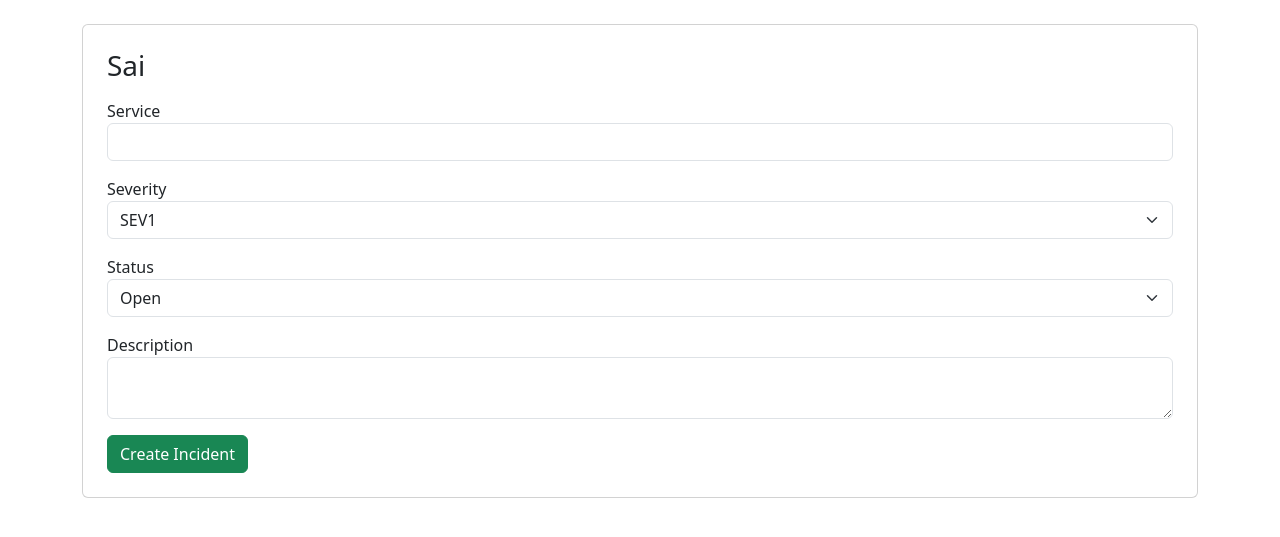
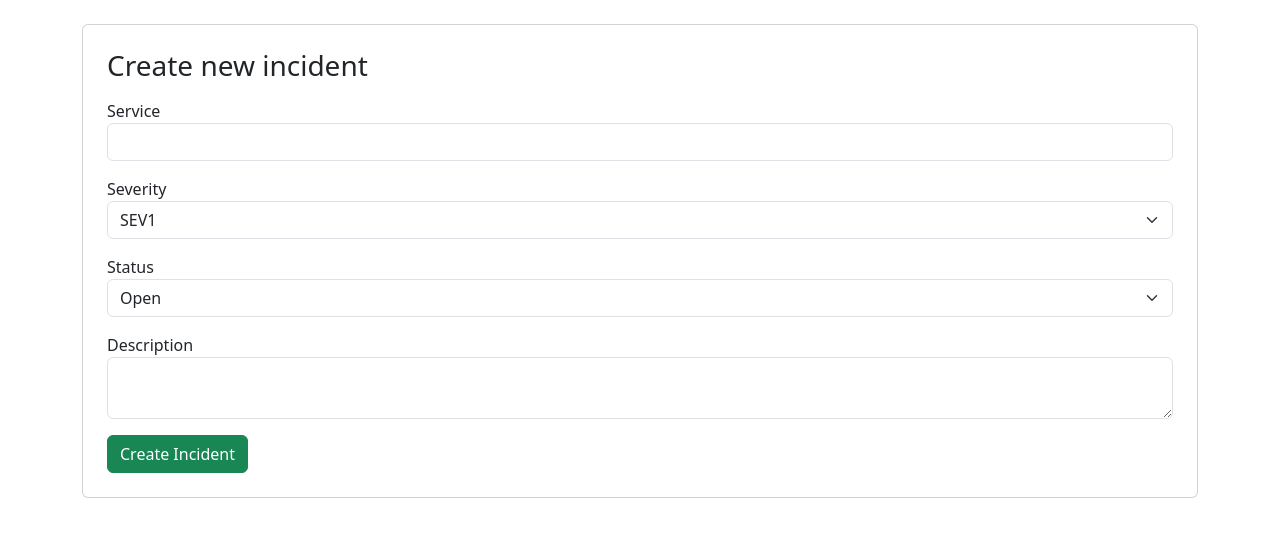
Before and after one commit to Sai2k4/project, a Flask app: page /create in a window 1280 px wide. Shown: the part 56-593 px from the top of the page. Run offline with Flask 3, Linux system fonts and the light colour scheme.

Commit message:
test webhook

```diff
--- a/templates/create.html
+++ b/templates/create.html
@@ -2,7 +2,7 @@
 {% block content %}
 
 <div class="card card-custom p-4">
-    <h3 class="mb-3">Sai</h3>
+    <h3 class="mb-3">Create new incident</h3>
 
     <form method="POST">
 
```
